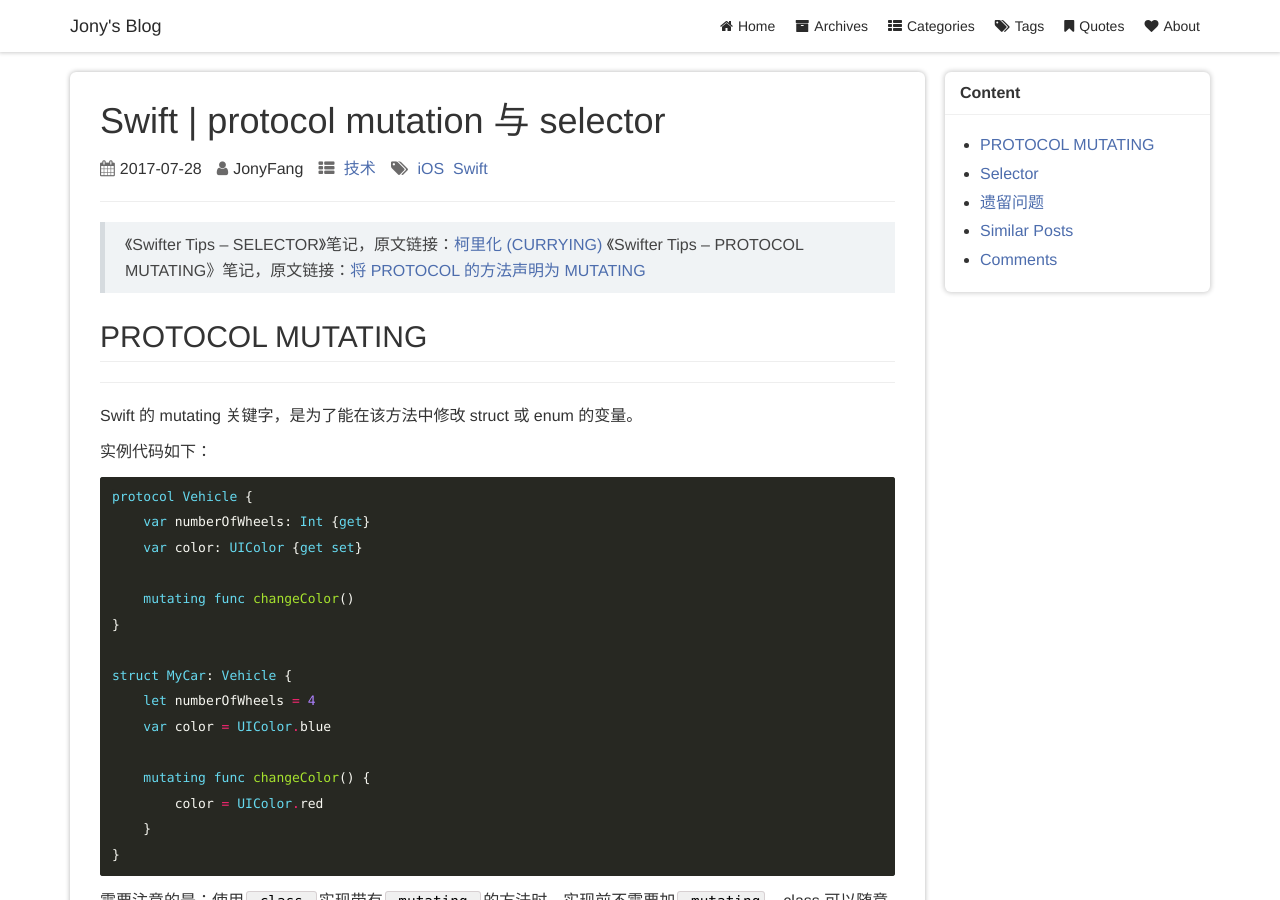
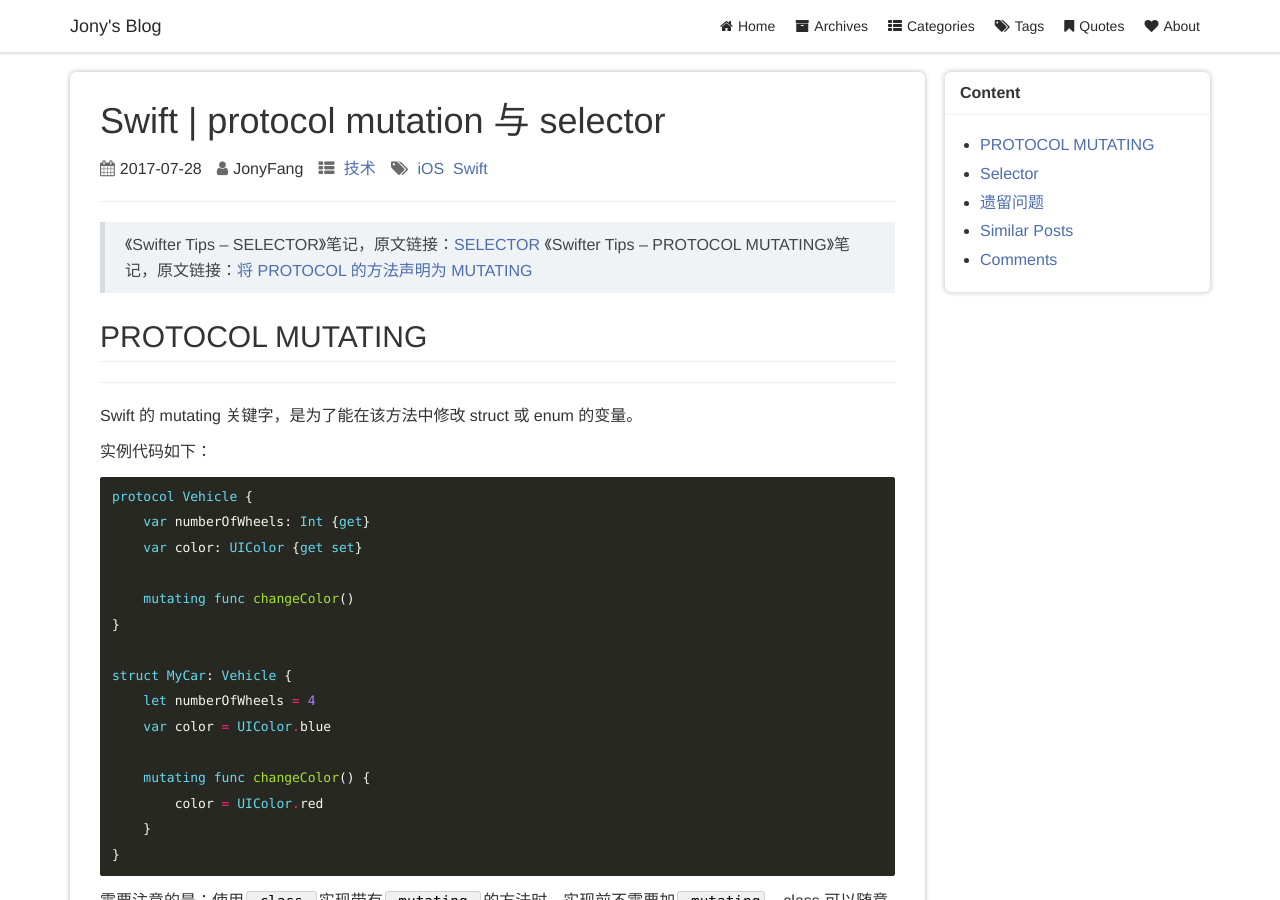
Before and after one commit to JonyFang/v1.0-JonyFang.github.io, a Jekyll site: the page built from _posts/2017-07-28-protocol-mutation-and-selector.md, in a window 1280 px wide and 900 px high. Built offline with Jekyll 4.4.1, drawn with Linux system fonts in a browser that asks for light colours; comment, search, counter and statistics services are not loaded; a style sheet for code colours, icons or effects is not loaded.

Commit message:
update link url

```diff
--- a/_posts/2017-07-28-protocol-mutation-and-selector.md
+++ b/_posts/2017-07-28-protocol-mutation-and-selector.md
@@ -12,7 +12,7 @@ mathjax: true
 {:toc}
 
 
-> 《Swifter Tips -- SELECTOR》笔记，原文链接：[柯里化 (CURRYING)](http://swifter.tips/currying/)
+> 《Swifter Tips -- SELECTOR》笔记，原文链接：[SELECTOR](http://swifter.tips/selector/)
 > 《Swifter Tips -- PROTOCOL MUTATING》笔记，原文链接：[将 PROTOCOL 的方法声明为 MUTATING](http://swifter.tips/protocol-mutation/)
 
 
```
